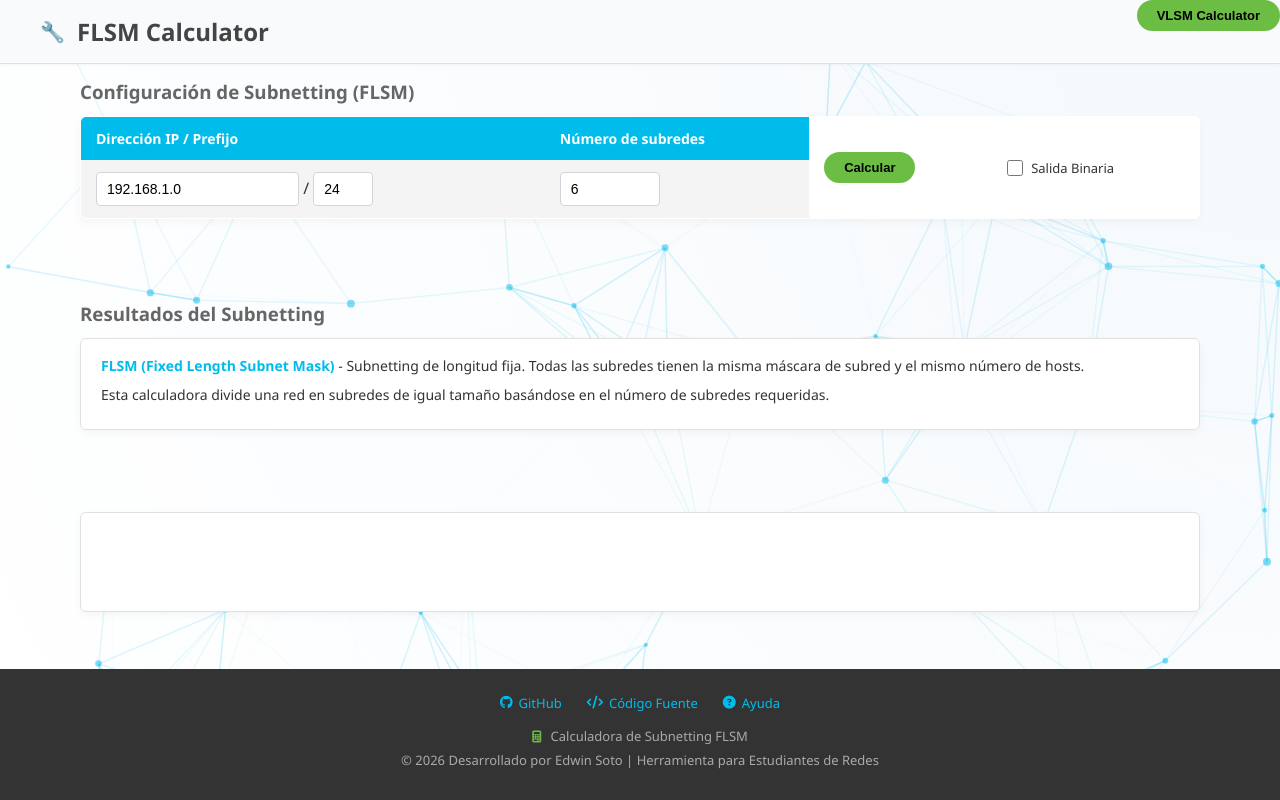
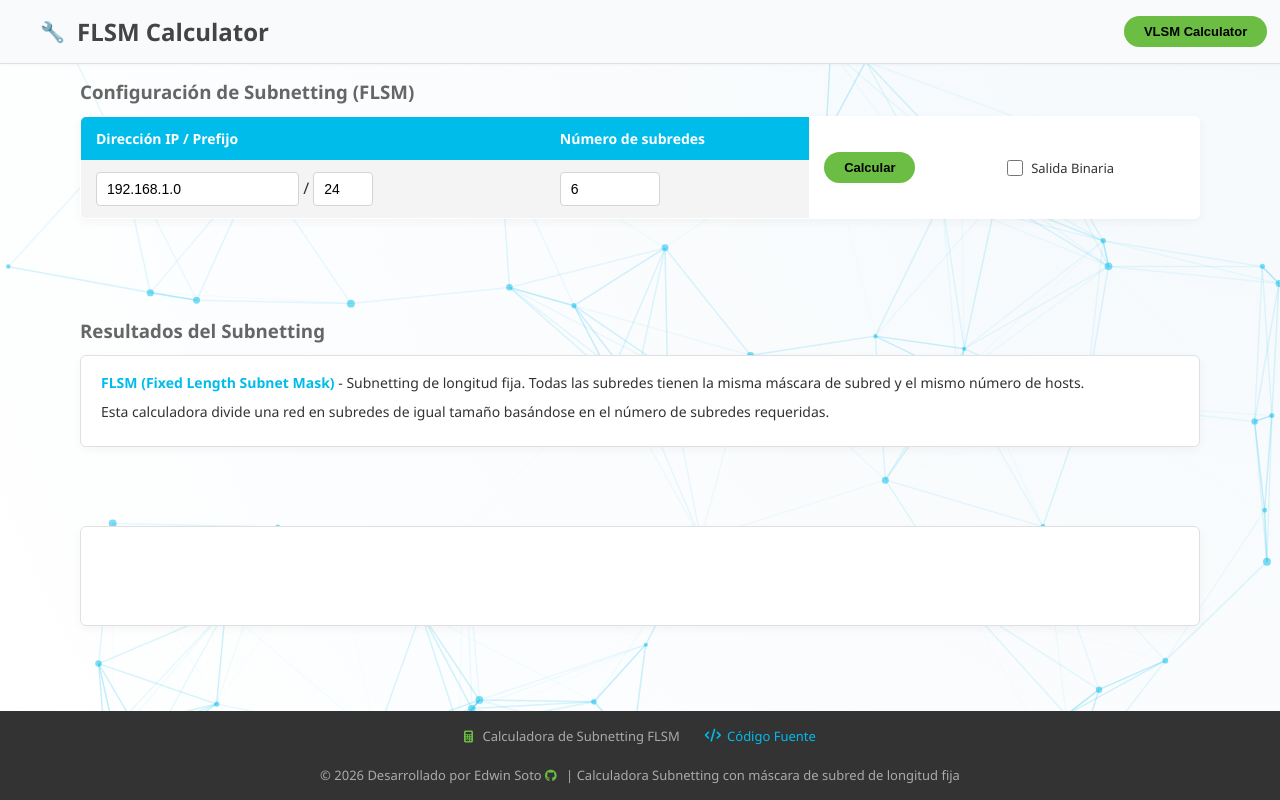
Before and after one commit to EdwinSotoSHz/Subnetting-Calculator, a plain HTML site: page flsm-calculator.html in a window 1280 px wide. Drawn offline with Linux system fonts and the light colour scheme.

Commit message:
Style: adjust spacing of flsm-calculator's elements

```diff
--- a/css/style.css
+++ b/css/style.css
@@ -73,10 +73,6 @@
     margin: 0 auto;
     width: 100%;
     flex: 1 0 auto;
-}
-
-.container + .container {
-    margin-top: 10px;
 }
 
 /* --- Tabla de Configuración con menos padding --- */
@@ -159,7 +155,6 @@
     background-color: white;
     border-radius: 6px;
     padding: 16px 20px;
-    margin-bottom: 20px;
     box-shadow: 0 3px 10px rgba(0,0,0,0.04);
     border: 1px solid var(--border-color);
     line-height: 1.5;
@@ -267,7 +262,7 @@
 footer {
     background-color: var(--cisco-dark-grey);
     color: #ddd;
-    padding: 25px 40px;
+    padding: 10px 40px;
     font-size: 13px;
     flex-shrink: 0;
     margin-top: auto;
--- a/flsm-calculator.html
+++ b/flsm-calculator.html
@@ -13,7 +13,7 @@
     </style>
 </head>
 <body>
-    <a href="vlsm-calculator.html" style="position: absolute; right: 0%; top: 0; z-index: 1000;">
+    <a href="vlsm-calculator.html" style="position: absolute; right: 1%; top: 2%; z-index: 1000;">
         <button class="btn-netacad">VLSM Calculator</button>
     </a>
 
@@ -69,18 +69,17 @@
     <footer>
         <div class="footer-content">
             <div class="footer-links">
-                <a href="https://github.com/EdwinSotoSHz" target="_blank">
-                    <i class="fab fa-github"></i> GitHub
-                </a>
+                <p><i class="fas fa-calculator"></i> Calculadora de Subnetting FLSM</p>
                 <a href="https://github.com/EdwinSotoSHz/Calculadora-de-Distribucion-de-Frecuencias.git" target="_blank">
                     <i class="fas fa-code"></i> Código Fuente
                 </a>
-                <a href="#">
-                    <i class="fas fa-question-circle"></i> Ayuda
+            </div>
+            <p>© 2026 Desarrollado por
+                <a href="https://github.com/EdwinSotoSHz" target="_blank" style="color: #aaa; text-decoration: none;">
+                    Edwin Soto <i class="fab fa-github"></i>
                 </a>
-            </div>
-            <p><i class="fas fa-calculator"></i> Calculadora de Subnetting FLSM</p>
-            <p>© 2026 Desarrollado por Edwin Soto | Herramienta para Estudiantes de Redes</p>
+            | Calculadora Subnetting con máscara de subred de longitud fija
+            </p>
         </div>
     </footer>
 
```
